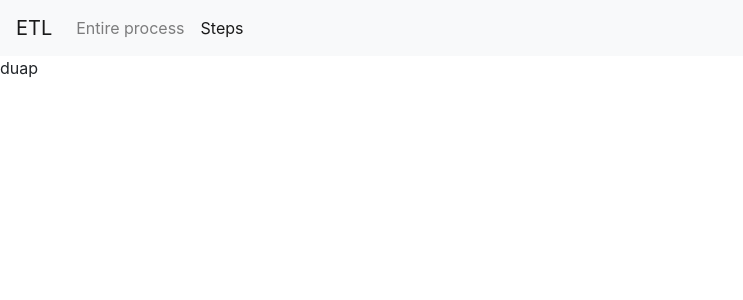
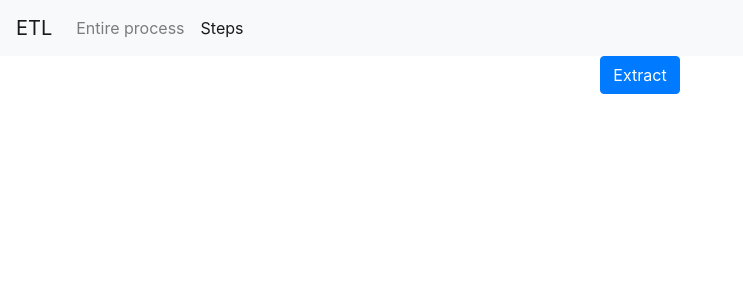
Before and after one commit to pfranczak/HD-ETL, a React (Create React App) app in the folder frontend/: page /steps in a window 1280 px wide. Shown: the top 300 px of the page, without its empty margins (0-743 px from the left). Built offline with nearby package versions, Linux system fonts and the light colour scheme; what react-bootstrap-table2-filter would draw is missing.

Commit message:
extraction step

```diff
--- a/frontend/src/App.js
+++ b/frontend/src/App.js
@@ -62,17 +62,14 @@
         </nav>
         <Switch>
           <Route path="/etl">
-            <div style={{
-              display: 'flex',
-              flexDirection: 'column',
-              justifyContent: 'center',
-              alignItems: 'center'
-            }}>
+            <div className="etl-container">
               <ETL getTransformed={getTransformed} extractData={extractData} transformData={transformData}/>
             </div>
           </Route>
           <Route path="/steps">
-            <div>duap</div>
+            <div className="etl-container">
+              <Extract extractData={extractData}/>
+            </div>
           </Route>
         </Switch>
       </div>
--- a/frontend/src/Extract.js
+++ b/frontend/src/Extract.js
@@ -1,20 +1,41 @@
 import React, { useState } from 'react';
-import { Button } from 'react-bootstrap';
+import { Button, Spinner } from 'react-bootstrap';
 
 export default ({ extractData }) => {
   const [response, setResponse] = useState(null);
+  const [isLoading, setIsLoading] = useState(false);
+
+  const extract = () => {
+    setIsLoading(true);
+    extractData().then(response => {
+      setResponse(response);
+      setIsLoading(false);
+    });
+  };
+
   return (
     <div style={{
       width: '100%',
       height: '100%',
       justifyContent: 'center',
       alignItems: 'center',
-      display: 'flex'
+      display: 'flex',
+      flexDirection: 'column'
     }}>
-      <h5>Extract</h5>
-      <Button variant="primary" onClick={() => {
-        extractData().then(response => setResponse(response))
-      }}>Extract</Button>
+      <Button variant="primary"
+              onClick={extract}
+              style={{marginBottom: '10px'}}
+      >
+        Extract
+      </Button>
+      {isLoading && <>
+        <Spinner size="lg" animation="border" variant="primary" />
+        <h3>Extracting data...</h3>
+      </>}
+      {response && <>
+        <h3>Extracting succeeded.</h3>
+        <h4>Extracted <span style={{color: '#007bff'}}>{response.extractedAmount}</span> items.</h4>
+      </>}
     </div>
   )
 }
--- a/frontend/src/index.css
+++ b/frontend/src/index.css
@@ -46,3 +46,10 @@
   width:100%;
   table-layout:fixed;
 }
+
+.etl-container {
+  display: flex;
+  flex-direction: column;
+  justify-content: center;
+  align-items: center;
+}
```
